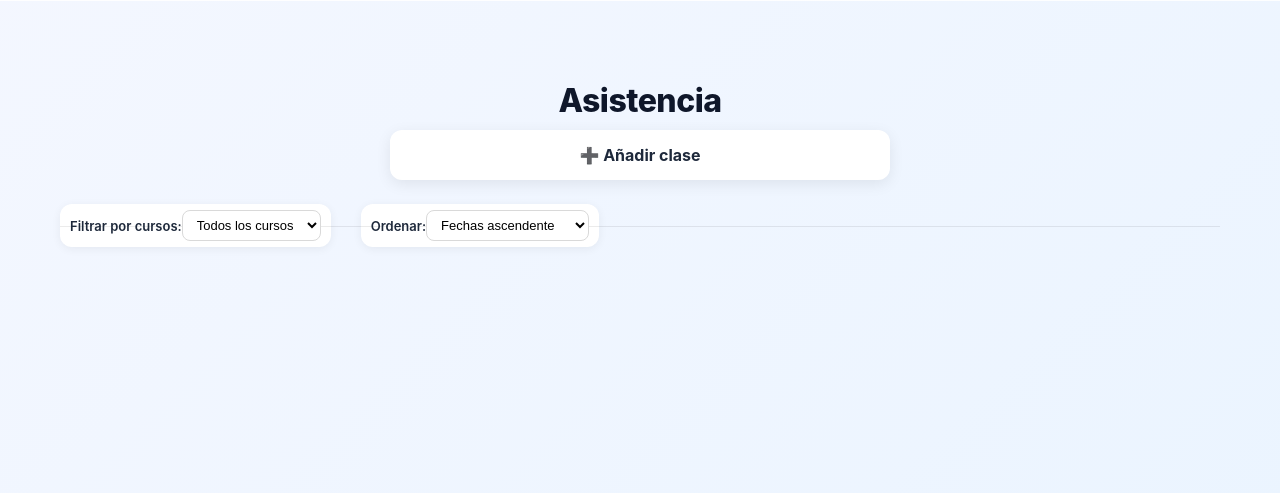
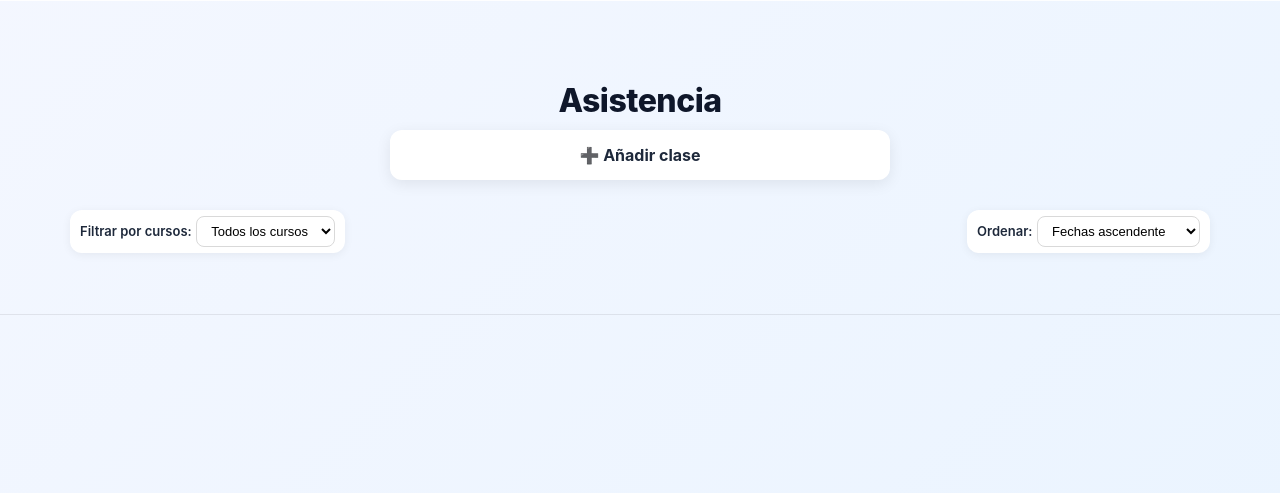
Before and after one commit to marco-ingenieria/fiubyte, a Flask app: page /asistencias in a window 1280 px wide. Shown: the part 86-579 px from the top of the page. Run offline with Flask 3, Linux system fonts and the light colour scheme; data that the repository does not hold is empty.

Commit message:
Correxion en asistencias.css

```diff
--- a/FRONT/app.py
+++ b/FRONT/app.py
@@ -31,7 +31,7 @@ def buscar_seccion():
     if texto.startswith('nota'):
         return redirect(url_for('seccion_notas',nombre_profesor=nombre))
 
-    if texto.startswith('asistencia'):
+    if texto.startswith('clase'):
         return redirect(url_for('seccion_asistencias',nombre_profesor=nombre))
 
     if texto.startswith('curso'):
@@ -320,13 +320,8 @@ def seccion_asistencias():
     hoy_str = hora_local.strftime("%Y-%m-%d")
     nombre = request.args.get('nombre_profesor', '')
 
-    error_url = request.args.get("error_msg")
+    error = request.args.get("error_msg")
     edit_error_id = request.args.get("edit_error_id")
-
-    if edit_error_id in ["None", "", "null"]:
-        edit_error_id = None
-
-    global_error = error_url if error_url else None
 
     cursos = []
     try:
@@ -350,7 +345,7 @@ def seccion_asistencias():
         profesores = [d for d in [docente1, docente2, docente3] if d]
 
         if not fecha or not tema or not horario:
-            global_error="Fecha, curso y horario obligatorios"
+            error="Fecha, curso y horario obligatorios"
 
         else:
             try:
@@ -369,11 +364,11 @@ def seccion_asistencias():
                                             curso_id=request.args.get('curso_id', ''),
                                             orden=request.args.get('orden', '')))
                 elif response.status_code == 400:
-                    global_error = response.json().get("error", "El curso seleccionado no existe")
+                    error = response.json().get("error", "El curso seleccionado no existe")
                 else:
-                    global_error = "Campos obligatorios incompletos o inválidos"
+                    error = "Campos obligatorios incompletos o inválidos"
             except Exception:
-                global_error = "Error de conexión con el servidor"
+                error = "Error de conexión con el servidor"
 
     try:
         response = requests.get("http://backend:5000/clases/", params={"limit": 100, "offset": 0})
@@ -440,22 +435,13 @@ def seccion_asistencias():
         resto = [c for c in clases if c["estado"] != "HOY"]
         clases = clases_actuales + resto
 
-    if not error_url or error_url in ["None","","null"]:
-        edit_error_id = ""
-        global_error = ""
-    else:
-        global_error=error_url
-        if edit_error_id in ["None","","null"]:
-            edit_error_id=""
-
-    print(request.args)
 
     return render_template(
         "asistencias.html",
         clases=clases,
         cursos=cursos,
         nombre_profesor=nombre,
-        error=global_error,
+        error=error,
         edit_error_id=edit_error_id
     )
 
--- a/FRONT/static/style/asistencias.css
+++ b/FRONT/static/style/asistencias.css
@@ -138,8 +138,9 @@
 
 #barra-filtros{
     display: flex;
-    margin: -6px -10px 10px -10px;
-    position: relative;
+    justify-content: space-between;
+    align-items: center;
+    margin-bottom: 20px;
 }
 
 #barra-filtros::before{
@@ -154,12 +155,6 @@
 }
 
 #barra-filtros form{
-    width: 100%;
-    position: relative;
-    z-index: 1;
-    display: flex;
-    justify-content: center;
-    align-items: center;
     margin: 0;
 }
 
--- a/FRONT/templates/menu_principal.html
+++ b/FRONT/templates/menu_principal.html
@@ -52,7 +52,7 @@
             </div>
 
             <div>
-                <h2>✅ Asistencias</h2>
+                <h2>✅ Clases</h2>
                 <p>Control de asistencias y clases.</p>
                 <a href="{{ url_for('seccion_asistencias', nombre_profesor=nombre_profesor) }}">Asistencias</a>
             </div>
```
